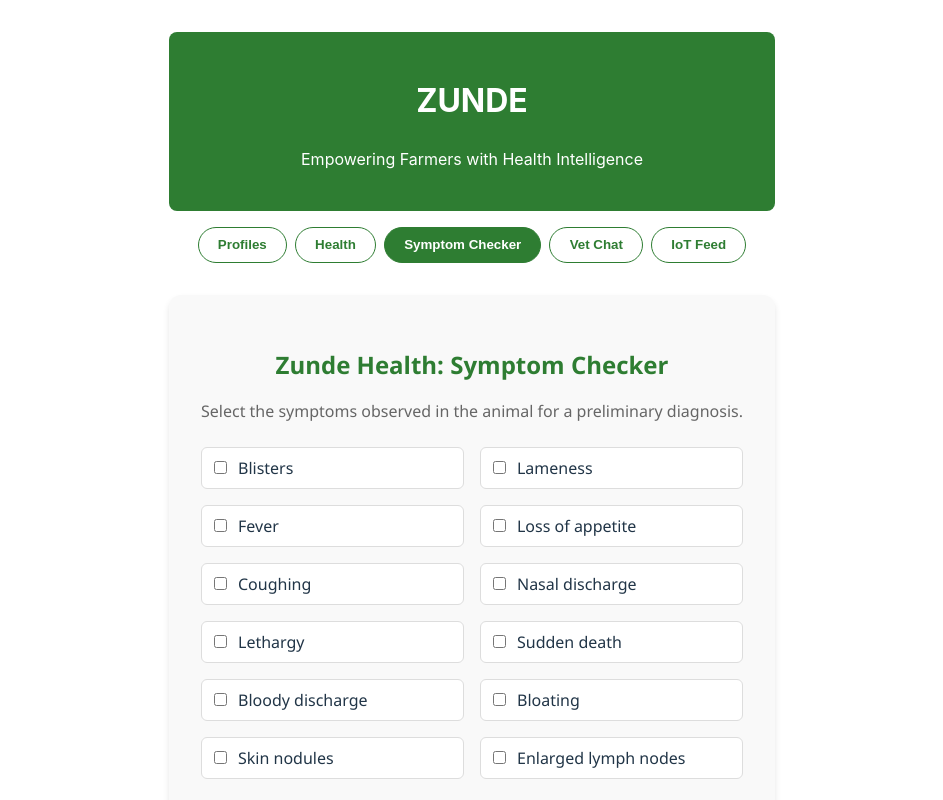
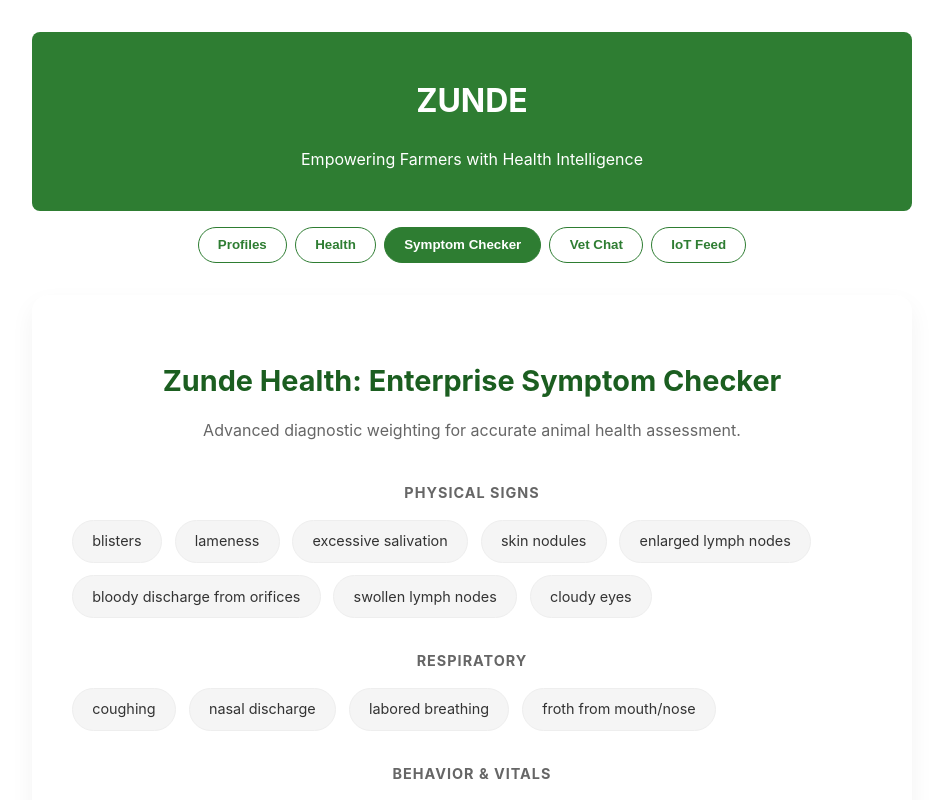
Before and after one commit to teamgriwd-del/ZUNDE, a React (Vite) app: page / in a window 1280 px wide. Both pictures are taken after a click on the button "Symptom Checker". Shown: the top 800 px of the page, without its empty margins (168-1111 px from the left). Built offline with nearby package versions, Linux system fonts and the light colour scheme.

Commit message:
Upgrade Disease Detection Module to Enterprise Grade with weighted logic and risk assessment

```diff
--- a/src/components/DiseaseDetection/DiseaseDetection.css
+++ b/src/components/DiseaseDetection/DiseaseDetection.css
@@ -1,15 +1,22 @@
-.zunde-disease-module {
-  background: #f9f9f9;
-  padding: 2rem;
-  border-radius: 12px;
-  box-shadow: 0 4px 6px rgba(0, 0, 0, 0.1);
-  max-width: 600px;
+.zunde-disease-module.enterprise {
+  background: #ffffff;
+  padding: 2.5rem;
+  border-radius: 16px;
+  box-shadow: 0 10px 25px rgba(0, 0, 0, 0.05);
+  max-width: 800px;
   margin: 2rem auto;
-  font-family: 'Segoe UI', Tahoma, Geneva, Verdana, sans-serif;
+  font-family: 'Inter', sans-serif;
+  color: #333;
 }
 
-.zunde-disease-module h2 {
-  color: #2e7d32;
+.header-section {
+  text-align: center;
+  margin-bottom: 2.5rem;
+}
+
+.header-section h2 {
+  color: #1b5e20;
+  font-size: 1.8rem;
   margin-bottom: 0.5rem;
 }
 
@@ -18,55 +25,219 @@
   margin-bottom: 1.5rem;
 }
 
-.symptom-selector {
+.symptom-grid {
   display: grid;
-  grid-template-columns: repeat(auto-fill, minmax(180px, 1fr));
-  gap: 1rem;
-  margin-bottom: 2rem;
+  gap: 2rem;
+  margin-bottom: 2.5rem;
 }
 
-.symptom-label {
+.symptom-category h4 {
+  margin-top: 0;
+  margin-bottom: 1rem;
+  color: #666;
+  font-size: 0.9rem;
+  text-transform: uppercase;
+  letter-spacing: 1px;
+}
+
+.checkbox-list {
+  display: flex;
+  flex-wrap: wrap;
+  gap: 0.8rem;
+}
+
+.symptom-chip {
+  padding: 0.6rem 1.2rem;
+  background: #f5f5f5;
+  border: 1px solid #eee;
+  border-radius: 50px;
+  cursor: pointer;
+  font-size: 0.9rem;
+  transition: all 0.2s cubic-bezier(0.4, 0, 0.2, 1);
   display: flex;
   align-items: center;
   gap: 0.5rem;
-  cursor: pointer;
-  background: #fff;
-  padding: 0.5rem;
-  border-radius: 6px;
-  border: 1px solid #ddd;
-  transition: all 0.2s;
 }
 
-.symptom-label:hover {
-  border-color: #2e7d32;
-  background: #e8f5e9;
+.symptom-chip input {
+  display: none;
 }
 
-.analyze-btn {
+.symptom-chip:hover {
+  background: #e8f5e9;
+  border-color: #2e7d32;
+}
+
+.symptom-chip.checked {
   background: #2e7d32;
   color: white;
-  border: none;
-  padding: 0.75rem 1.5rem;
-  border-radius: 6px;
-  font-weight: bold;
-  cursor: pointer;
-  width: 100%;
-  transition: background 0.2s;
+  border-color: #1b5e20;
+  box-shadow: 0 4px 8px rgba(46, 125, 50, 0.2);
 }
 
-.analyze-btn:hover {
-  background: #1b5e20;
+.action-bar {
+  display: flex;
+  gap: 1rem;
+  margin-top: 2rem;
 }
 
-.results-panel {
-  margin-top: 2rem;
+.analyze-btn-enterprise {
+  flex: 2;
+  background: #1b5e20;
+  color: white;
+  border: none;
+  padding: 1rem;
+  border-radius: 8px;
+  font-weight: 700;
+  font-size: 1rem;
+  cursor: pointer;
+  box-shadow: 0 4px 12px rgba(27, 94, 32, 0.2);
+}
+
+.reset-btn {
+  flex: 1;
+  background: #f5f5f5;
+  border: 1px solid #ddd;
+  padding: 1rem;
+  border-radius: 8px;
+  cursor: pointer;
+}
+
+.results-container {
+  margin-top: 3rem;
+  animation: fadeIn 0.5s ease;
+  text-align: left;
+}
+
+.results-container h3 {
+  color: #1b5e20;
+  border-bottom: 2px solid #e8f5e9;
+  padding-bottom: 0.5rem;
+}
+
+.result-card {
+  background: #fff;
+  border: 1px solid #eee;
+  border-radius: 12px;
   padding: 1.5rem;
-  background: #e8f5e9;
-  border-left: 5px solid #2e7d32;
+  margin-bottom: 1rem;
+  transition: transform 0.2s;
+}
+
+.result-card.top-match {
+  border: 2px solid #2e7d32;
+  background: #fbfcfa;
+  box-shadow: 0 8px 16px rgba(46, 125, 50, 0.05);
+}
+
+.result-header {
+  display: flex;
+  justify-content: space-between;
+  align-items: center;
+  margin-bottom: 1rem;
+}
+
+.disease-title {
+  display: flex;
+  align-items: center;
+  gap: 1rem;
+}
+
+.disease-title h4 {
+  margin: 0;
+  font-size: 1.2rem;
+}
+
+.severity-badge {
+  font-size: 0.7rem;
+  font-weight: 800;
+  padding: 0.3rem 0.6rem;
+  border-radius: 4px;
+  text-transform: uppercase;
+}
+
+.severity-badge.critical { background: #ffebee; color: #c62828; }
+.severity-badge.warning { background: #fff3e0; color: #ef6c00; }
+
+.confidence-meter {
+  text-align: right;
+  min-width: 150px;
+}
+
+.confidence-meter label {
+  font-size: 0.75rem;
+  color: #888;
+}
+
+.progress-bar {
+  height: 6px;
+  background: #eee;
+  border-radius: 10px;
+  margin: 0.3rem 0;
+  overflow: hidden;
+}
+
+.progress-fill {
+  height: 100%;
+  background: #2e7d32;
+}
+
+.detailed-plan {
+  border-top: 1px solid #eee;
+  padding-top: 1.5rem;
+  margin-top: 1rem;
+}
+
+.plan-meta {
+  display: flex;
+  justify-content: space-between;
+  margin-bottom: 1.5rem;
+}
+
+.alert-tag {
+  background: #c62828;
+  color: white;
+  font-size: 0.7rem;
+  font-weight: 900;
+  padding: 0.4rem 0.8rem;
   border-radius: 4px;
 }
 
-.results-panel h3 {
+.urgent-vet-btn {
+  background: #d32f2f;
+  color: white;
+  border: none;
+  padding: 0.5rem 1rem;
+  border-radius: 4px;
+  font-weight: 700;
+  cursor: pointer;
+}
+
+.detailed-plan h5 {
+  margin: 0 0 1rem 0;
   color: #1b5e20;
-  margin-top: 0;
 }
+
+.detailed-plan ul {
+  padding-left: 1.2rem;
+  margin: 0;
+}
+
+.detailed-plan li {
+  margin-bottom: 0.5rem;
+  font-size: 0.95rem;
+  line-height: 1.4;
+}
+
+.no-match {
+  margin-top: 2rem;
+  padding: 2rem;
+  background: #f5f5f5;
+  border-radius: 8px;
+  color: #666;
+}
+
+@keyframes fadeIn {
+  from { opacity: 0; transform: translateY(10px); }
+  to { opacity: 1; transform: translateY(0); }
+}
--- a/src/components/DiseaseDetection/DiseaseDetection.jsx
+++ b/src/components/DiseaseDetection/DiseaseDetection.jsx
@@ -1,16 +1,11 @@
 import React, { useState } from 'react';
-import { diseaseDatabase } from './diseaseData';
+import { diseaseDatabase, symptomCategories } from './diseaseData';
 import './DiseaseDetection.css';
 
 const DiseaseDetection = () => {
   const [selectedSymptoms, setSelectedSymptoms] = useState([]);
-  const [diagnosis, setDiagnosis] = useState(null);
-
-  const allSymptoms = [
-    "blisters", "lameness", "fever", "loss of appetite",
-    "coughing", "nasal discharge", "lethargy", "sudden death",
-    "bloody discharge", "bloating", "skin nodules", "enlarged lymph nodes"
-  ];
+  const [diagnosisResults, setDiagnosisResults] = useState([]);
+  const [hasAnalyzed, setHasAnalyzed] = useState(false);
 
   const handleCheckboxChange = (symptom) => {
     setSelectedSymptoms(prev =>
@@ -22,61 +17,109 @@
 
   const analyzeSymptoms = () => {
     if (selectedSymptoms.length === 0) {
-      setDiagnosis(null);
+      setDiagnosisResults([]);
+      setHasAnalyzed(false);
       return;
     }
 
-    let bestMatch = null;
-    let highestMatchCount = 0;
+    const results = diseaseDatabase.map(disease => {
+      let score = 0;
+      let maxPossibleScore = 0;
 
-    diseaseDatabase.forEach(disease => {
-      const matchCount = disease.symptoms.filter(symp =>
-        selectedSymptoms.includes(symp)
-      ).length;
-
-      if (matchCount > highestMatchCount) {
-        highestMatchCount = matchCount;
-        bestMatch = disease;
-      }
+      // Weighting Logic: Primary (10), Secondary (5)
+      disease.symptoms.primary.forEach(s => {
+        maxPossibleScore += 10;
+        if (selectedSymptoms.includes(s)) score += 10;
       });
 
-    if (highestMatchCount >= 2) {
-      setDiagnosis(bestMatch);
-    } else {
-      setDiagnosis({
-        name: "Inconclusive",
-        prevention: "Monitor the animal closely and utilize the Zunde Vet-Farmer communication module if symptoms worsen."
+      disease.symptoms.secondary.forEach(s => {
+        maxPossibleScore += 5;
+        if (selectedSymptoms.includes(s)) score += 5;
       });
-    }
+
+      const confidence = Math.round((score / maxPossibleScore) * 100);
+      return { ...disease, confidence };
+    })
+    .filter(res => res.confidence > 20) // Only show relevant matches
+    .sort((a, b) => b.confidence - a.confidence);
+
+    setDiagnosisResults(results);
+    setHasAnalyzed(true);
   };
 
   return (
-    <div className="zunde-disease-module">
-      <h2>Zunde Health: Symptom Checker</h2>
-      <p className="description">Select the symptoms observed in the animal for a preliminary diagnosis.</p>
+    <div className="zunde-disease-module enterprise">
+      <div className="header-section">
+        <h2>Zunde Health: Enterprise Symptom Checker</h2>
+        <p className="description">Advanced diagnostic weighting for accurate animal health assessment.</p>
+      </div>
 
-      <div className="symptom-selector">
-        {allSymptoms.map(symptom => (
-          <label key={symptom} className="symptom-label">
+      <div className="symptom-grid">
+        {symptomCategories.map(cat => (
+          <div key={cat.name} className="symptom-category">
+            <h4>{cat.name}</h4>
+            <div className="checkbox-list">
+              {cat.symptoms.map(symptom => (
+                <label key={symptom} className={`symptom-chip ${selectedSymptoms.includes(symptom) ? 'checked' : ''}`}>
                   <input
                     type="checkbox"
-              value={symptom}
                     checked={selectedSymptoms.includes(symptom)}
                     onChange={() => handleCheckboxChange(symptom)}
                   />
-            {symptom.charAt(0).toUpperCase() + symptom.slice(1).replace(/_/g, ' ')}
+                  {symptom}
                 </label>
               ))}
             </div>
+          </div>
+        ))}
+      </div>
 
-      <button onClick={analyzeSymptoms} className="analyze-btn">
-        Analyze Symptoms
+      <div className="action-bar">
+        <button onClick={analyzeSymptoms} className="analyze-btn-enterprise">
+          Run Diagnostic Analysis
         </button>
+        <button onClick={() => {setSelectedSymptoms([]); setHasAnalyzed(false);}} className="reset-btn">
+          Clear All
+        </button>
+      </div>
 
-      {diagnosis && (
-        <div className="results-panel">
-          <h3>Diagnosis: {diagnosis.name}</h3>
-          <p><strong>Action Plan:</strong> {diagnosis.prevention}</p>
+      {hasAnalyzed && diagnosisResults.length > 0 ? (
+        <div className="results-container">
+          <h3>Analysis Results</h3>
+          {diagnosisResults.map((res, index) => (
+            <div key={res.id} className={`result-card ${index === 0 ? 'top-match' : ''}`}>
+              <div className="result-header">
+                <div className="disease-title">
+                  <span className={`severity-badge ${res.severity.toLowerCase()}`}>{res.severity}</span>
+                  <h4>{res.name}</h4>
+                </div>
+                <div className="confidence-meter">
+                  <label>Confidence</label>
+                  <div className="progress-bar">
+                    <div className="progress-fill" style={{width: `${res.confidence}%`}}></div>
+                  </div>
+                  <span>{res.confidence}%</span>
+                </div>
+              </div>
+
+              {index === 0 && (
+                <div className="detailed-plan">
+                  <div className="plan-meta">
+                    {res.quarantineRequired && <span className="alert-tag">QUARANTINE REQUIRED</span>}
+                    {res.severity === 'Critical' && <button className="urgent-vet-btn">Contact Veterinarian Now</button>}
+                  </div>
+                  <h5>Action Plan:</h5>
+                  <ul>
+                    {res.actionPlan.map((step, i) => <li key={i}>{step}</li>)}
+                  </ul>
+                </div>
+              )}
+            </div>
+          ))}
+        </div>
+      ) : hasAnalyzed && (
+        <div className="no-match">
+          <p>No high-confidence matches found. Please refine symptom selection or consult a vet.</p>
         </div>
       )}
     </div>
--- a/src/components/DiseaseDetection/diseaseData.js
+++ b/src/components/DiseaseDetection/diseaseData.js
@@ -2,25 +2,96 @@
   {
     id: 1,
     name: "Foot and Mouth Disease",
-    symptoms: ["blisters", "lameness", "fever", "loss of appetite"],
-    prevention: "Strict quarantine, routine vaccination, and sanitizing equipment."
+    severity: "Critical",
+    quarantineRequired: true,
+    symptoms: {
+      primary: ["blisters", "lameness"],
+      secondary: ["fever", "loss of appetite", "excessive salivation"]
+    },
+    actionPlan: [
+      "Isolate the animal immediately in a secure pen.",
+      "Notify local veterinary authorities within 24 hours.",
+      "Disinfect all equipment and footwear that entered the area.",
+      "Strictly limit movement of people and vehicles in and out of the farm."
+    ]
   },
   {
     id: 2,
-    name: "Bovine Respiratory Disease",
-    symptoms: ["coughing", "nasal discharge", "fever", "lethargy"],
-    prevention: "Reduce transport stress, ensure proper ventilation, and administer timely vaccines."
+    name: "Bovine Respiratory Disease (BRD)",
+    severity: "Warning",
+    quarantineRequired: true,
+    symptoms: {
+      primary: ["nasal discharge", "coughing", "labored breathing"],
+      secondary: ["fever", "lethargy", "droopy ears"]
+    },
+    actionPlan: [
+      "Isolate the affected animal to prevent spread through air/contact.",
+      "Consult a vet for appropriate antibiotic treatment.",
+      "Ensure the pen is dry and well-ventilated.",
+      "Monitor temperature of pen-mates for early detection."
+    ]
   },
   {
     id: 3,
     name: "Anthrax",
-    symptoms: ["sudden death", "bloody discharge", "bloating", "fever"],
-    prevention: "Vaccination in endemic areas, proper carcass disposal, and avoiding contact with infected animals."
+    severity: "Critical",
+    quarantineRequired: true,
+    symptoms: {
+      primary: ["sudden death", "bloody discharge from orifices"],
+      secondary: ["bloating", "high fever", "tremors"]
+    },
+    actionPlan: [
+      "DO NOT perform a necropsy or open the carcass.",
+      "Cordon off the area immediately.",
+      "Report to the Ministry of Agriculture/Vet Services instantly.",
+      "Burn or bury the carcass deep (at least 2m) with lime under official supervision."
+    ]
   },
   {
     id: 4,
     name: "Lumpy Skin Disease",
-    symptoms: ["skin nodules", "fever", "enlarged lymph nodes", "loss of appetite"],
-    prevention: "Vector control (flies/mosquitoes), vaccination, and movement restriction."
+    severity: "Warning",
+    quarantineRequired: true,
+    symptoms: {
+      primary: ["skin nodules", "enlarged lymph nodes"],
+      secondary: ["fever", "loss of appetite", "nasal discharge"]
+    },
+    actionPlan: [
+      "Isolate affected animals from the rest of the herd.",
+      "Implement aggressive vector control (fly and mosquito traps/sprays).",
+      "Supportive care: keep nodules clean and provide easy-to-digest feed.",
+      "Vaccinate all healthy animals in the vicinity immediately."
+    ]
+  },
+  {
+    id: 5,
+    name: "Theileriosis (January Disease)",
+    severity: "Critical",
+    quarantineRequired: false,
+    symptoms: {
+      primary: ["swollen lymph nodes", "froth from mouth/nose"],
+      secondary: ["fever", "loss of appetite", "cloudy eyes"]
+    },
+    actionPlan: [
+      "Immediately apply intensive tick-greasing and dipping (5-5-4 schedule).",
+      "Treat with specific anti-theilerial drugs (e.g., Buparvaquone) under vet guidance.",
+      "Check the whole herd for tick infestation.",
+      "Restrict herd movement to prevent spreading infected ticks."
+    ]
   }
 ];
+
+export const symptomCategories = [
+  {
+    name: "Physical Signs",
+    symptoms: ["blisters", "lameness", "excessive salivation", "skin nodules", "enlarged lymph nodes", "bloody discharge from orifices", "swollen lymph nodes", "cloudy eyes"]
+  },
+  {
+    name: "Respiratory",
+    symptoms: ["coughing", "nasal discharge", "labored breathing", "froth from mouth/nose"]
+  },
+  {
+    name: "Behavior & Vitals",
+    symptoms: ["fever", "loss of appetite", "lethargy", "sudden death", "bloating", "tremors", "droopy ears"]
+  }
+];
```
Lines whose indentation alone changed are shown as unchanged.
